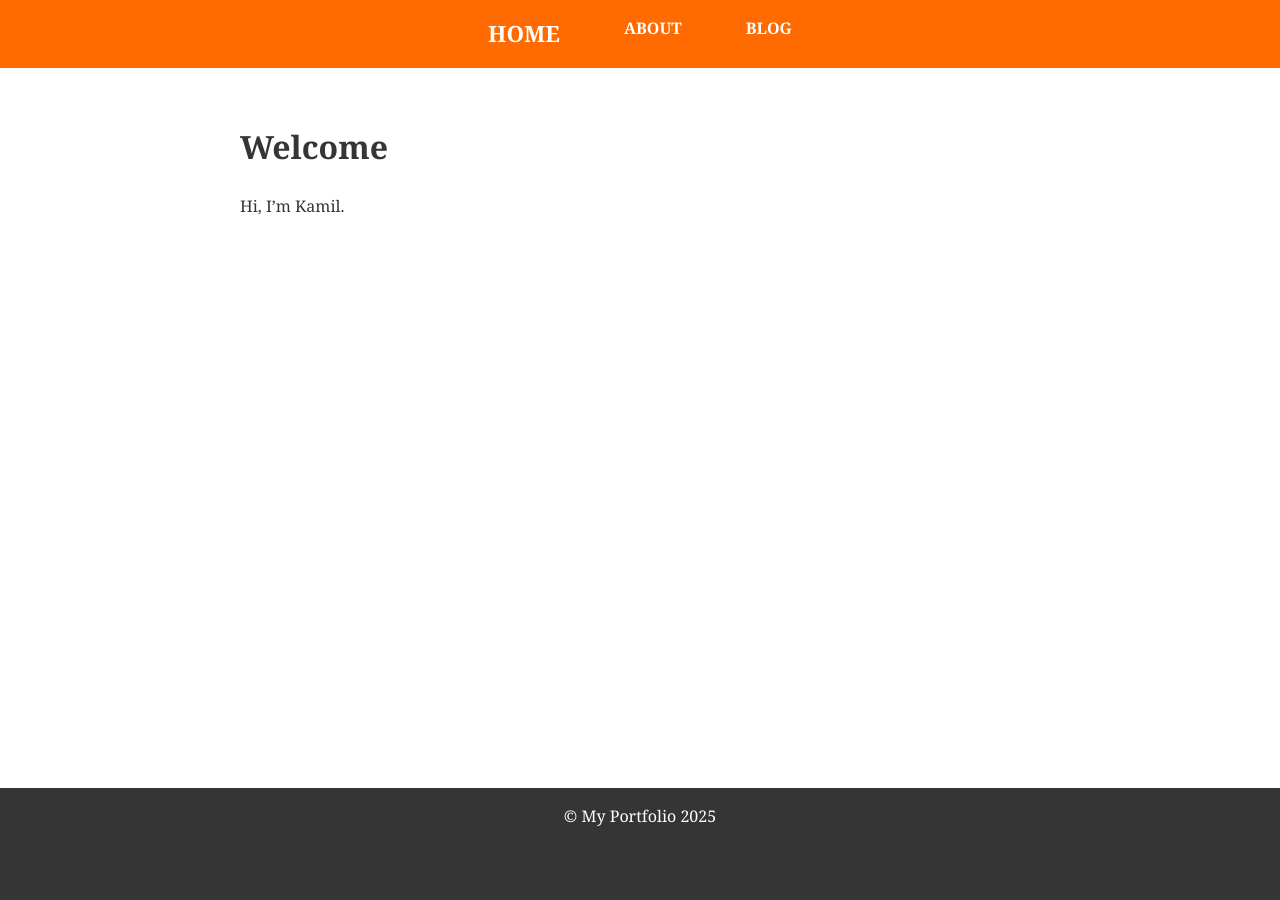
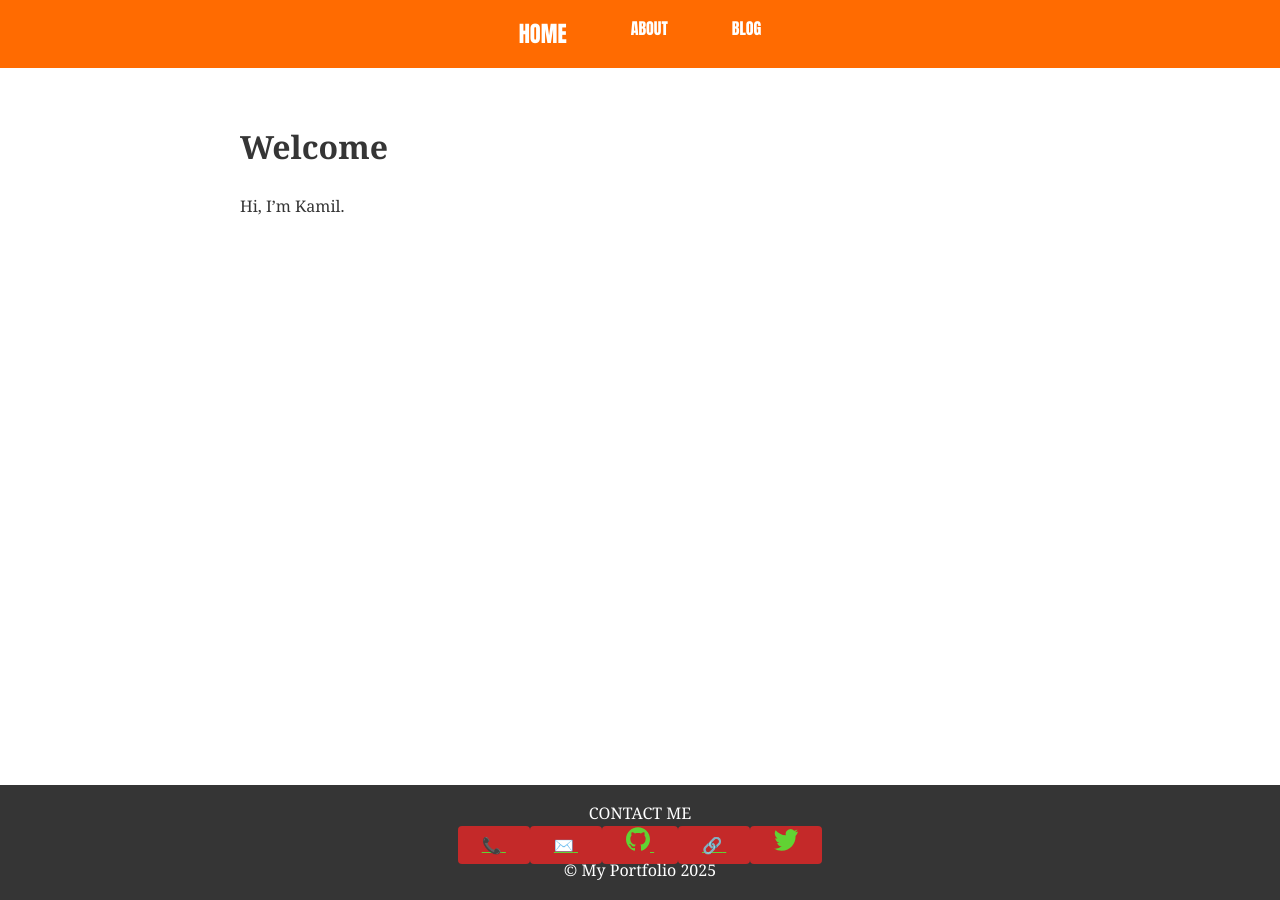
Before and after one commit to juna8001/juna8001.github.io, a Jekyll site: the page built from index.md, in a window 1280 px wide. Built offline with Jekyll 4.4.1, drawn with Linux system fonts in a browser that asks for light colours.

Commit message:
style improvements

```diff
--- a/_includes/footer.html
+++ b/_includes/footer.html
@@ -1,3 +1,27 @@
 <footer class="site-footer" style="padding: 1em 0; text-align: center;">
-  &copy; {{ site.title }} {{ site.time | date: '%Y' }}
+<div class="footer-contact-title">CONTACT ME</div>
+<div class="footer-contact-buttons">
+    <a href="tel:+1234567890" title="Phone" class="footer-contact-btn">
+        <span class="footer-contact-icon">📞</span>
+    </a>
+    <a href="mailto:your.email@example.com" title="Email" class="footer-contact-btn">
+        <span class="footer-contact-icon">✉️</span>
+    </a>
+    <a href="https://github.com/yourusername" title="GitHub" target="_blank" class="footer-contact-btn" rel="noopener">
+        <svg class="footer-contact-icon" viewBox="0 0 24 24" width="24" height="24" fill="currentColor" aria-hidden="true">
+            <path d="M12 0.297c-6.63 0-12 5.373-12 12 0 5.303 3.438 9.8 8.205 11.387 0.6 0.113 0.82-0.258 0.82-0.577 0-0.285-0.011-1.04-0.017-2.04-3.338 0.726-4.042-1.61-4.042-1.61-0.546-1.387-1.333-1.756-1.333-1.756-1.089-0.745 0.083-0.729 0.083-0.729 1.205 0.084 1.84 1.236 1.84 1.236 1.07 1.834 2.809 1.304 3.495 0.997 0.108-0.775 0.418-1.304 0.762-1.604-2.665-0.304-5.466-1.334-5.466-5.931 0-1.31 0.469-2.381 1.236-3.221-0.124-0.303-0.535-1.523 0.117-3.176 0 0 1.008-0.322 3.301 1.23 0.957-0.266 1.983-0.399 3.003-0.404 1.02 0.005 2.047 0.138 3.006 0.404 2.291-1.552 3.297-1.23 3.297-1.23 0.653 1.653 0.242 2.873 0.119 3.176 0.77 0.84 1.235 1.911 1.235 3.221 0 4.609-2.804 5.625-5.475 5.921 0.43 0.372 0.823 1.104 0.823 2.222 0 1.606-0.015 2.898-0.015 3.293 0 0.322 0.216 0.694 0.825 0.576C20.565 22.092 24 17.592 24 12.297c0-6.627-5.373-12-12-12"/>
+        </svg>
+    </a>
+    <a href="https://linkedin.com/in/yourusername" title="LinkedIn" target="_blank" class="footer-contact-btn" rel="noopener">
+        <span class="footer-contact-icon">🔗</span>
+    </a>
+    <a href="https://twitter.com/yourusername" title="Twitter" target="_blank" class="footer-contact-btn" rel="noopener">
+        <svg class="footer-contact-icon" viewBox="0 0 24 24" width="24" height="24" fill="currentColor" aria-hidden="true">
+            <path d="M24 4.557a9.83 9.83 0 0 1-2.828.775 4.932 4.932 0 0 0 2.165-2.724c-0.951.564-2.005.974-3.127 1.195a4.916 4.916 0 0 0-8.38 4.482C7.691 8.095 4.066 6.13 1.64 3.161c-0.542.929-0.888 2.01-0.888 3.17 0 2.188 1.115 4.117 2.823 5.247a4.904 4.904 0 0 1-2.229-.616c-0.054 2.281 1.581 4.415 3.949 4.89a4.936 4.936 0 0 1-2.224.084c0.627 1.956 2.444 3.377 4.6 3.417A9.867 9.867 0 0 1 0 21.543a13.94 13.94 0 0 0 7.548 2.209c9.058 0 14.009-7.513 14.009-14.009 0-0.213-0.005-0.425-0.015-0.636A10.012 10.012 0 0 0 24 4.557z"/>
+        </svg>
+    </a>
+</div>
+<div class="footer-copyright">
+    &copy; {{ site.title }} {{ site.time | date: '%Y' }}
+</div></svg>
 </footer>
--- a/assets/footer.css
+++ b/assets/footer.css
@@ -10,3 +10,19 @@
     margin: 5px 0;
     font-size: 16px;
 }
+
+.footer-contact-btn {
+  background: #c42929;
+  color: #61d333;
+  border: none;
+  padding: 0.5em 1.5em;
+  border-radius: 4px;
+  font-size: 1em;
+  cursor: pointer;
+  margin-top: 1em;
+}
+
+.footer-contact-btn:hover {
+  background: #da5454;
+  color: #afdd9d;
+}
--- a/assets/header.css
+++ b/assets/header.css
@@ -7,11 +7,12 @@ nav.site-nav {
   display: flex;
   justify-content: center;
   gap: 4em;
+  font-family: var(--reckoner);
 }
 nav.site-nav a {
   color: var(--header-text);
   text-decoration: none;
-  font-weight: bold;
+  font-family: var(--reckoner_bold);
 }
 nav.site-nav a.active {
   font-size: 1.4em;
--- a/assets/main.css
+++ b/assets/main.css
@@ -1,7 +1,10 @@
 @import url('colors.css');
 
 :root{
-  font-family: "calluna", Georgia, sans-serif;
+    --calluna: "calluna", Georgia, sans-serif;
+    --reckoner_bold: "reckoner_bold", Impact, sans-serif;
+    --reckoner: "reckoner", Impact, sans-serif;
+    font-family: var(--calluna);
 }
 
 html, body {
```
